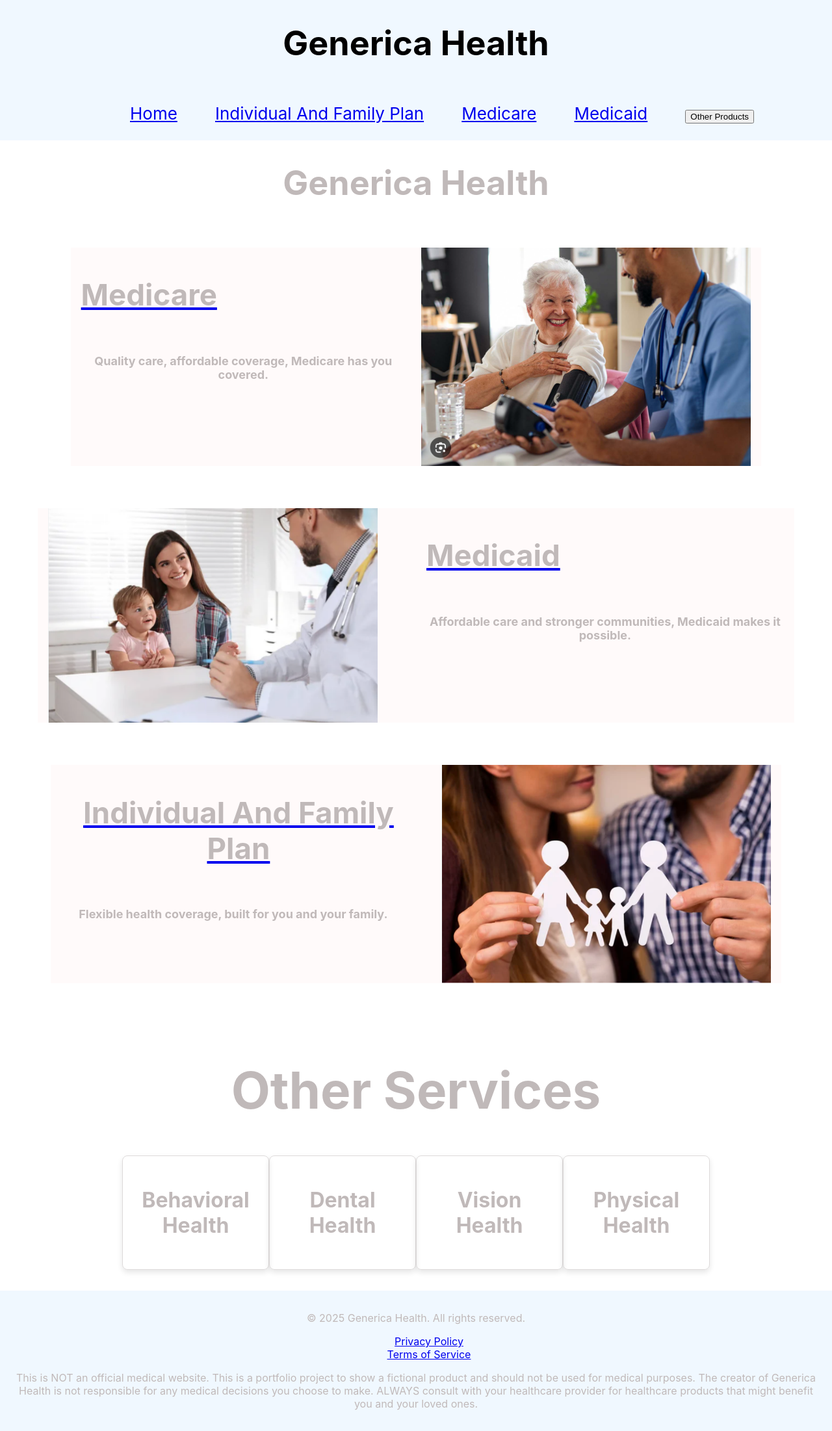
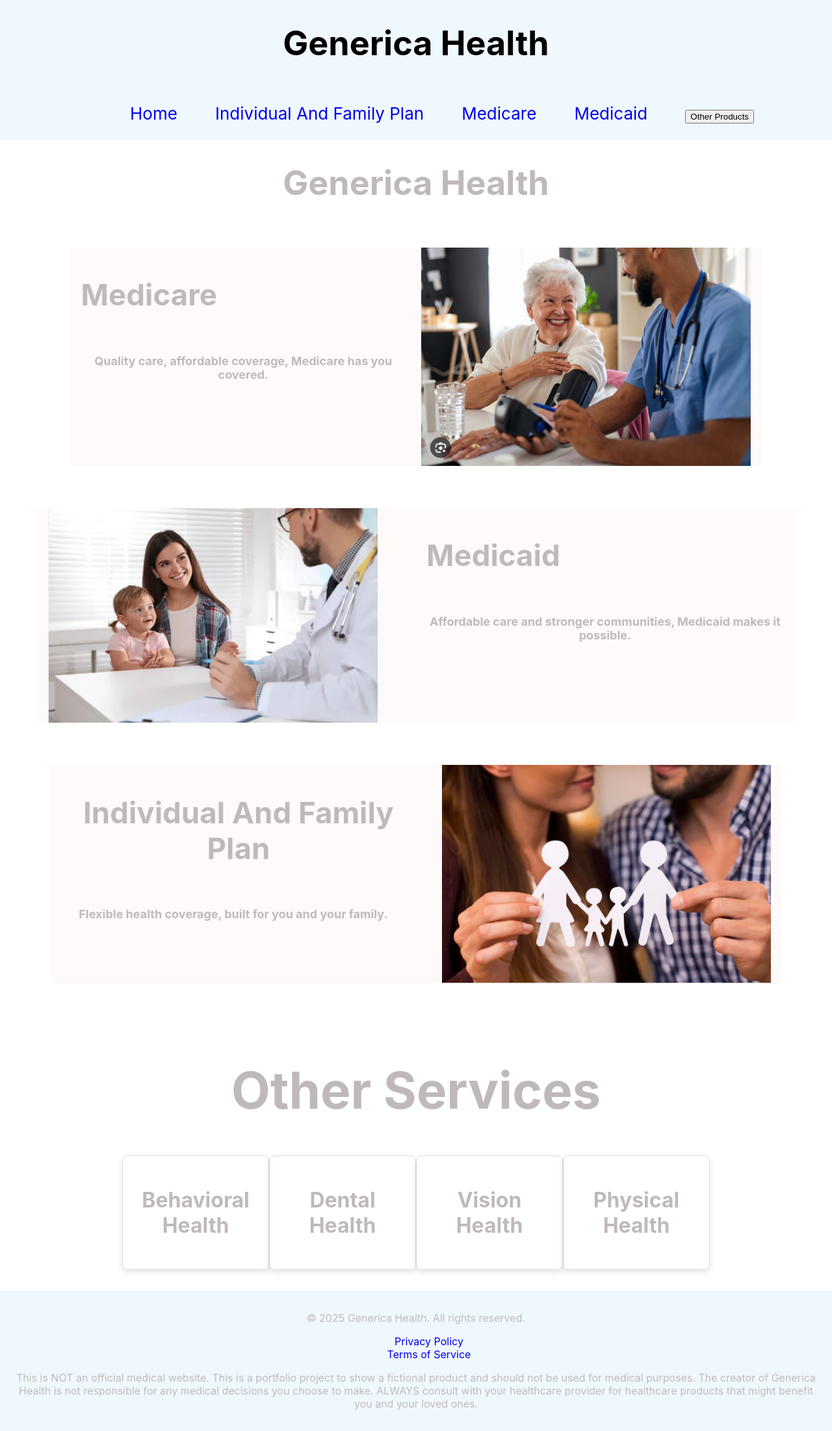
Before and after one commit to RickyFig17/Generica-Health, a React (Create React App) app: page / in a window 1280 px wide. Shown: the whole page at 65% size. Built offline with nearby package versions, Linux system fonts and the light colour scheme.

Commit message:
getting rid of underline

```diff
--- a/src/Footer/Footer.js
+++ b/src/Footer/Footer.js
@@ -12,10 +12,10 @@ function Footer() {
       <nav>
         <ul className="footer-nav">
           <li>
-            <a href="/privacy">{TextContent.TextContent.Footer.privacy}</a>
+            <a href="/privacy" className="no-underline">{TextContent.TextContent.Footer.privacy}</a>
           </li>
           <li>
-            <a href="/terms">{TextContent.TextContent.Footer.terms}</a>
+            <a href="/terms" className="no-underline">{TextContent.TextContent.Footer.terms}</a>
           </li>
         </ul>
       </nav>
--- a/src/Footer/Footer.scss
+++ b/src/Footer/Footer.scss
@@ -1,4 +1,8 @@
 .footer-wrapper {
-    background-color: aliceblue;
-    padding: 1rem;
+  background-color: aliceblue;
+  padding: 1rem;
 }
+
+.no-underline {
+  text-decoration: none;
+}
--- a/src/Header/Navbar.js
+++ b/src/Header/Navbar.js
@@ -14,16 +14,16 @@ const Navbar = () => {
     <div className="navbar-wrapper">
       <ul className="ul-wrapper">
         <li>
-          <Link to="/">{TextContent.TextContent.Navbar.home}</Link>
+          <Link to="/" className="no-underline">{TextContent.TextContent.Navbar.home}</Link>
         </li>
         <li>
-          <Link to="/ifp">{TextContent.TextContent.Navbar.ifp}</Link>
+          <Link to="/ifp" className="no-underline">{TextContent.TextContent.Navbar.ifp}</Link>
         </li>
         <li>
-          <Link to="/medicare">{TextContent.TextContent.Navbar.medicare}</Link>
+          <Link to="/medicare" className="no-underline">{TextContent.TextContent.Navbar.medicare}</Link>
         </li>
         <li>
-          <Link to="/medicaid">{TextContent.TextContent.Navbar.medicaid}</Link>
+          <Link to="/medicaid" className="no-underline">{TextContent.TextContent.Navbar.medicaid}</Link>
         </li>
         <li style={{ position: "relative" }}>
           <button onClick={toggleDropDown}>
@@ -33,17 +33,17 @@ const Navbar = () => {
             <div className="dropDownButton">
               <ul>
                 <li>
-                  <Link to="/employers">
+                  <Link to="/employers" className="no-underline">
                     {TextContent.TextContent.Navbar.employers}
                   </Link>
                 </li>
                 <li>
-                  <Link to="/providers">
+                  <Link to="/providers" className="no-underline">
                     {TextContent.TextContent.Navbar.providers}
                   </Link>
                 </li>
                 <li>
-                  <Link to="/brokers">
+                  <Link to="/brokers" className="no-underline">
                     {TextContent.TextContent.Navbar.brokers}
                   </Link>
                 </li>
--- a/src/Header/Navbar.scss
+++ b/src/Header/Navbar.scss
@@ -21,3 +21,7 @@ ul {
   padding: 5px;
   box-shadow: 0px 4px 6px rgba(0, 0, 0, 0.1);
 }
+
+.no-underline {
+  text-decoration: none;
+}
--- a/src/Home.js
+++ b/src/Home.js
@@ -24,7 +24,7 @@ function MedicareHome() {
   return (
     <div className="medicare-home-wrapper">
       <div className="title-message-wrapper">
-        <Link to="/medicare">
+        <Link to="/medicare" className="no-underline">
           <h3>{TextContent.TextContent.Home.medicare}</h3>
         </Link>
         <p>{TextContent.TextContent.Home.medicareMessage}</p>
@@ -38,7 +38,7 @@ function MedicaidHome() {
   return (
     <div className="medicaid-home-wrapper">
       <div className="title-message-wrapper">
-        <Link to="/medicaid">
+        <Link to="/medicaid" className="no-underline">
           <h3>{TextContent.TextContent.Home.medicaid}</h3>
         </Link>
         <p>{TextContent.TextContent.Home.medicaidMessage}</p>
@@ -52,7 +52,7 @@ function IfpHome() {
   return (
     <div className="ifp-home-wrapper">
       <div className="title-message-wrapper">
-        <Link to="/ifp">
+        <Link to="/ifp" className="no-underline">
           <h3>{TextContent.TextContent.Home.ifp}</h3>
         </Link>
         <p>{TextContent.TextContent.Home.ifpMessage}</p>
--- a/src/Home.scss
+++ b/src/Home.scss
@@ -60,3 +60,7 @@
     font-size: xx-large;
   }
 }
+
+.no-underline {
+  text-decoration: none;
+}
```
